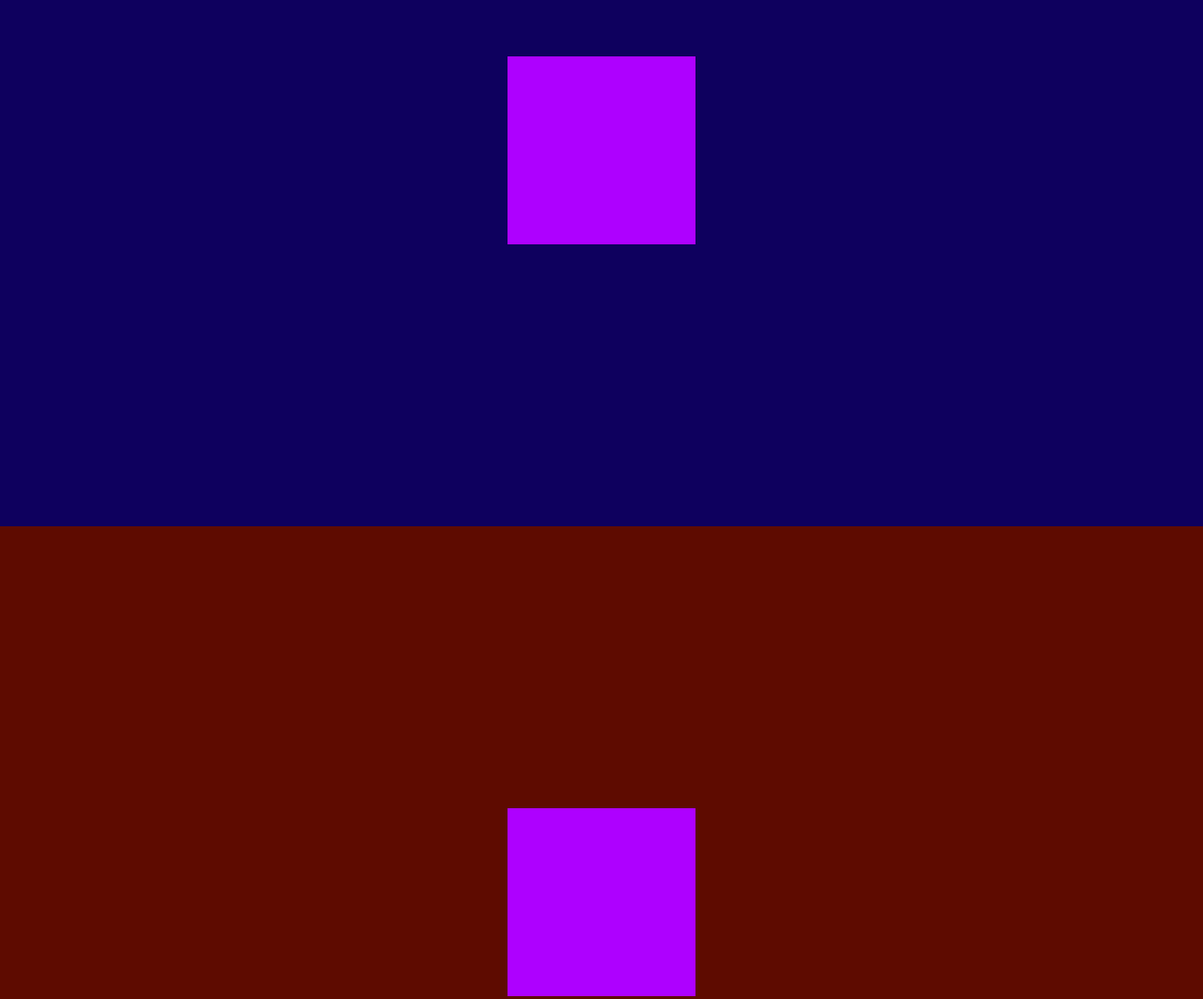
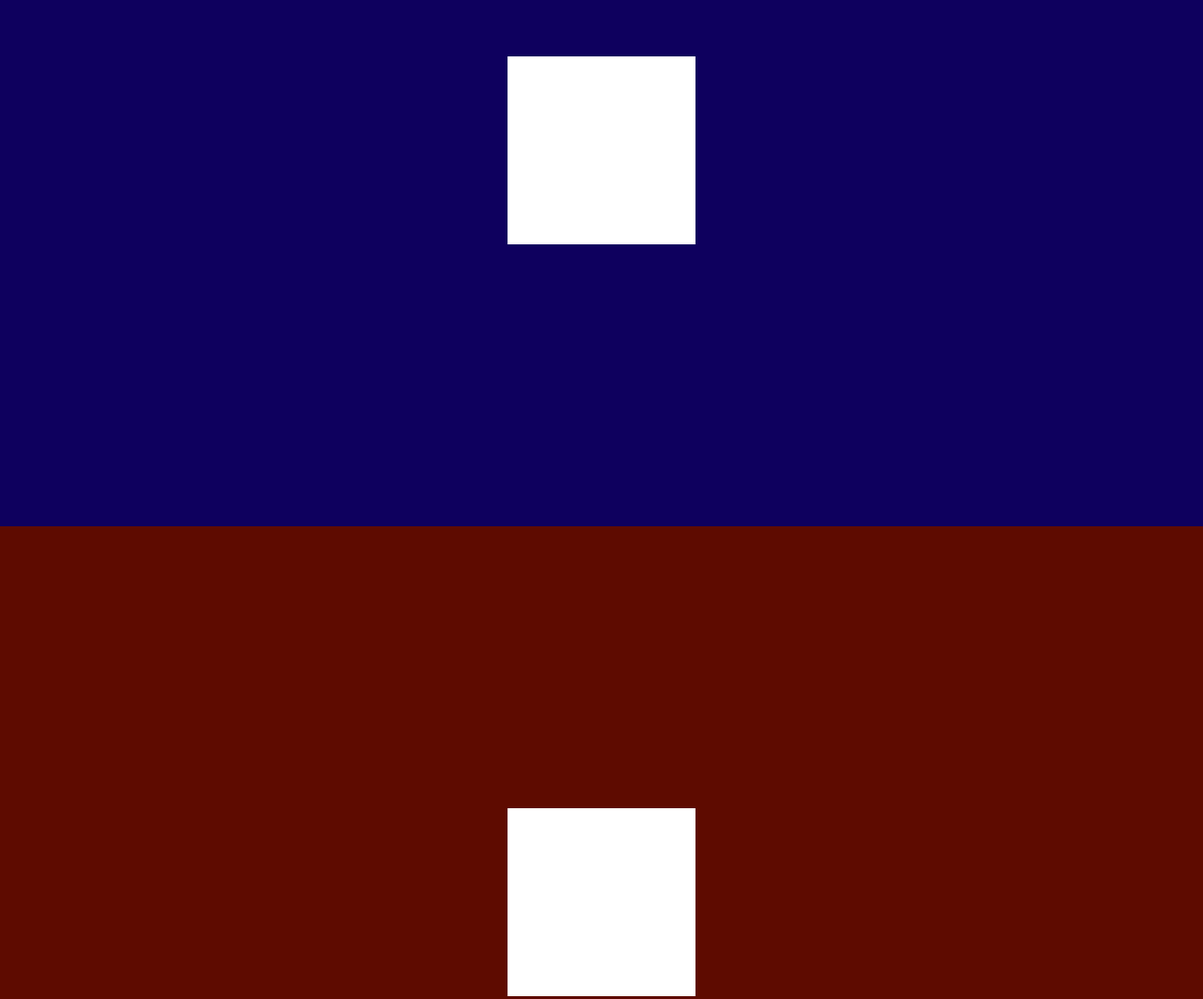
Before and after one commit to WajidUsto/GSAP-Framework, a plain HTML site: page Practice/index.html in a window 1280 px wide. Shown: the part 240-1303 px from the top of the page at 94% size. Drawn offline with nearby package versions, Linux system fonts and the light colour scheme.

Commit message:
command added

```diff
--- a/Practice/app.js
+++ b/Practice/app.js
@@ -50,3 +50,19 @@
 //     opacity:0,
 //     color:"white",
 // })
+
+
+
+gsap.from("#page1 #box",{
+    duration:2,
+    delay:1,
+    // scale:0,
+    rotate:360,
+})
+
+
+gsap.from("#page2 #box",{
+    duration:2,
+    delay:1,
+    scale:50
+})
--- a/Practice/index.html
+++ b/Practice/index.html
@@ -8,13 +8,13 @@
 </head>
 <body>
     <div id="page1">
-        <div id="box1"></div>
+        <div id="box"></div>
     </div>
     <div id="page2">
-        <div id="box2"></div>
+        <div id="box"></div>
     </div>
     <div id="page3">
-        <div id="box3"></div>
+        <div id="box"></div>
     </div>
     <!-- <nav>
         <h3>LOGO.</h3>
--- a/Practice/style.css
+++ b/Practice/style.css
@@ -30,13 +30,10 @@
     justify-content: center;
     align-items: center;
 }
-#box1 ,#box2,#box3{
+#box{
     width: 200px;
     height: 200px;
-    background-color: rgb(174, 0, 255);
-    display: flex;
-    justify-content: center;
-    align-items: center;
+    background-color: rgb(255, 255, 255);
 }
 
 /* h1{
```
